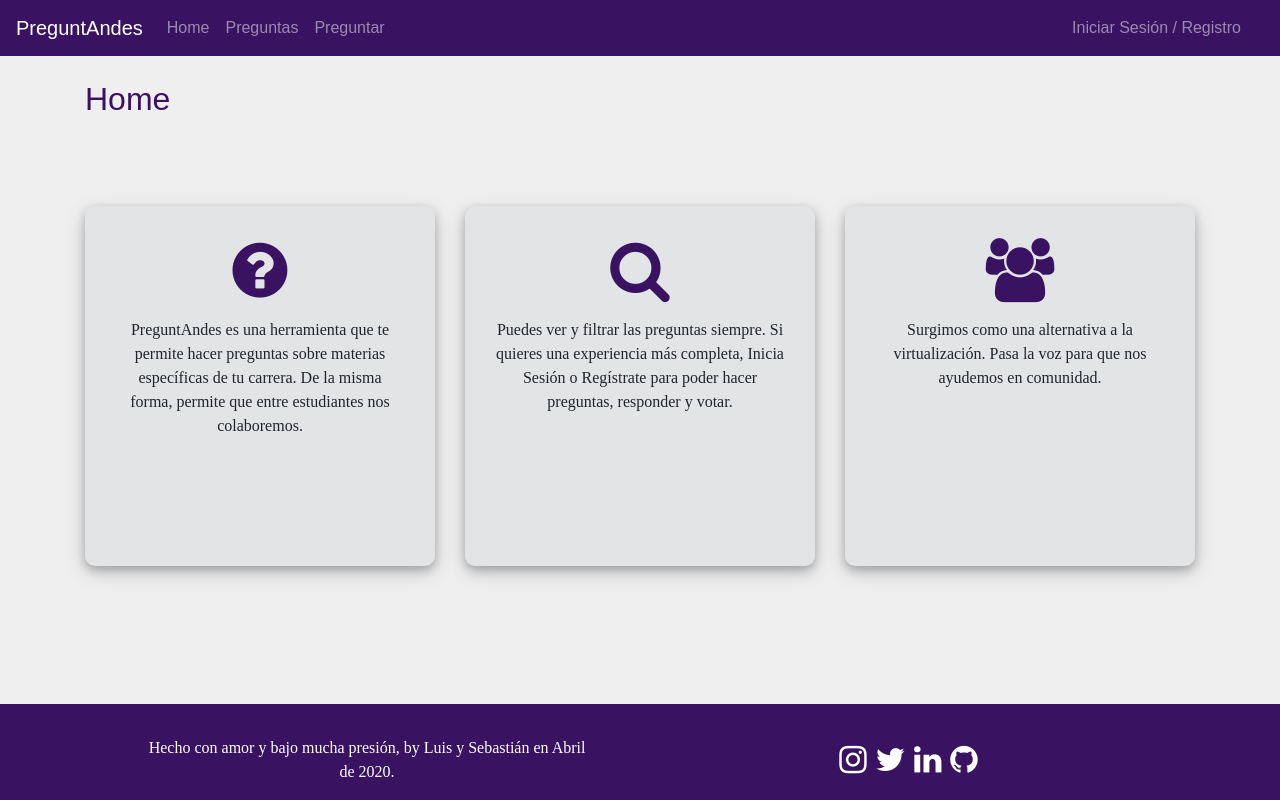
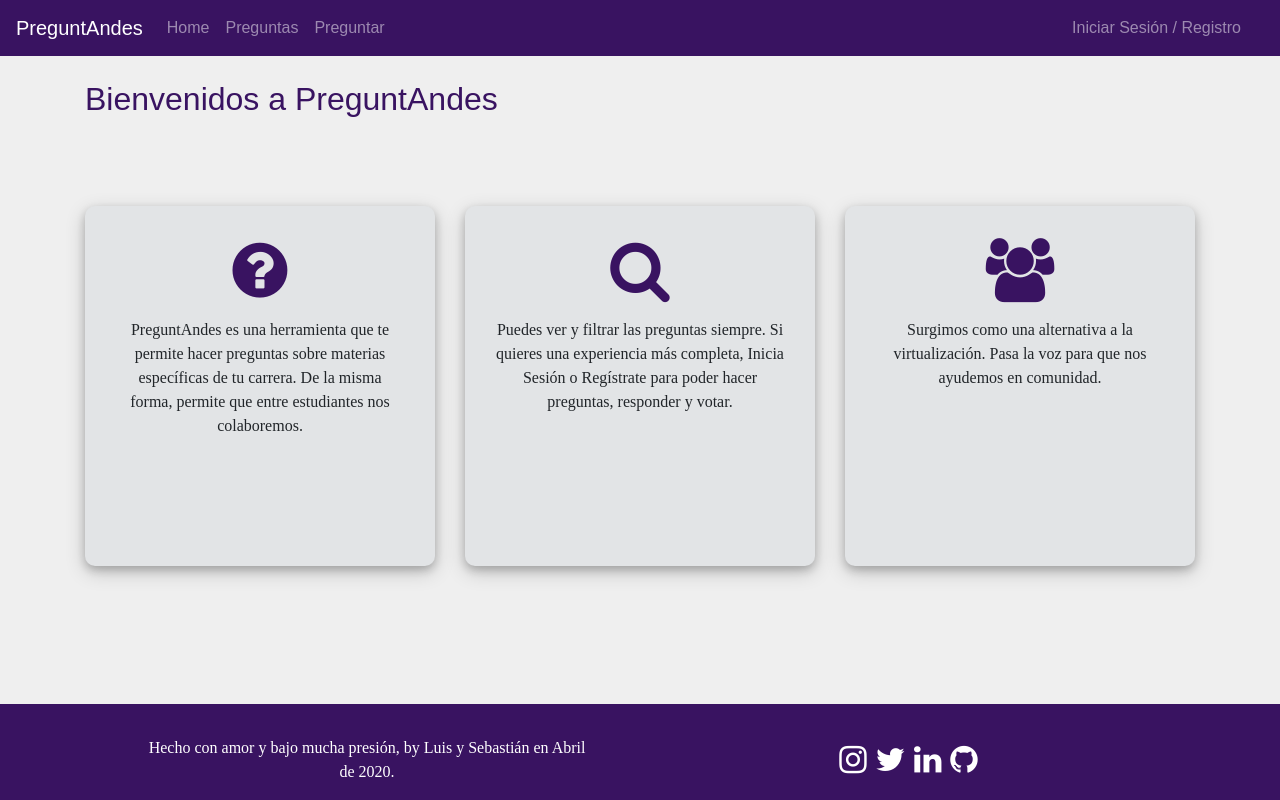
Before and after one commit to larruibo/uniandesQuestionator, a React (Create React App) app in the folder front/: page / in a window 1280 px wide. Built offline with nearby package versions, Linux system fonts and the light colour scheme; no server answers; a web font is replaced by a local one.

Commit message:
last commit

```diff
--- a/front/src/App.js
+++ b/front/src/App.js
@@ -134,7 +134,7 @@ const App = () => {
   function Home() {
     return (
       <div className="">
-        <h2>Home</h2>
+        <h2>Bienvenidos a PreguntAndes</h2>
         <div className="row">
           <div className="col-12 col-lg-4 Home">
             <div className="Home-box">
```
Also changed, not shown: 8 other files (tests, documents, lock files or other folders).
